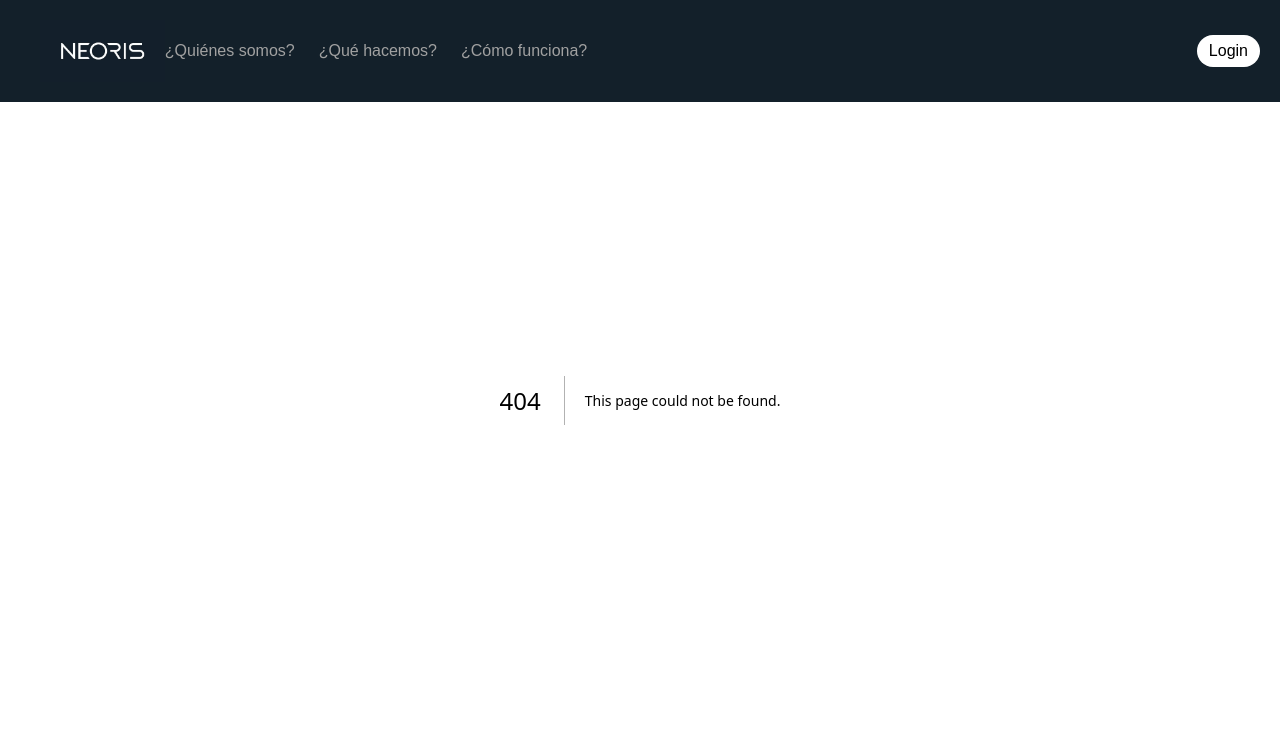
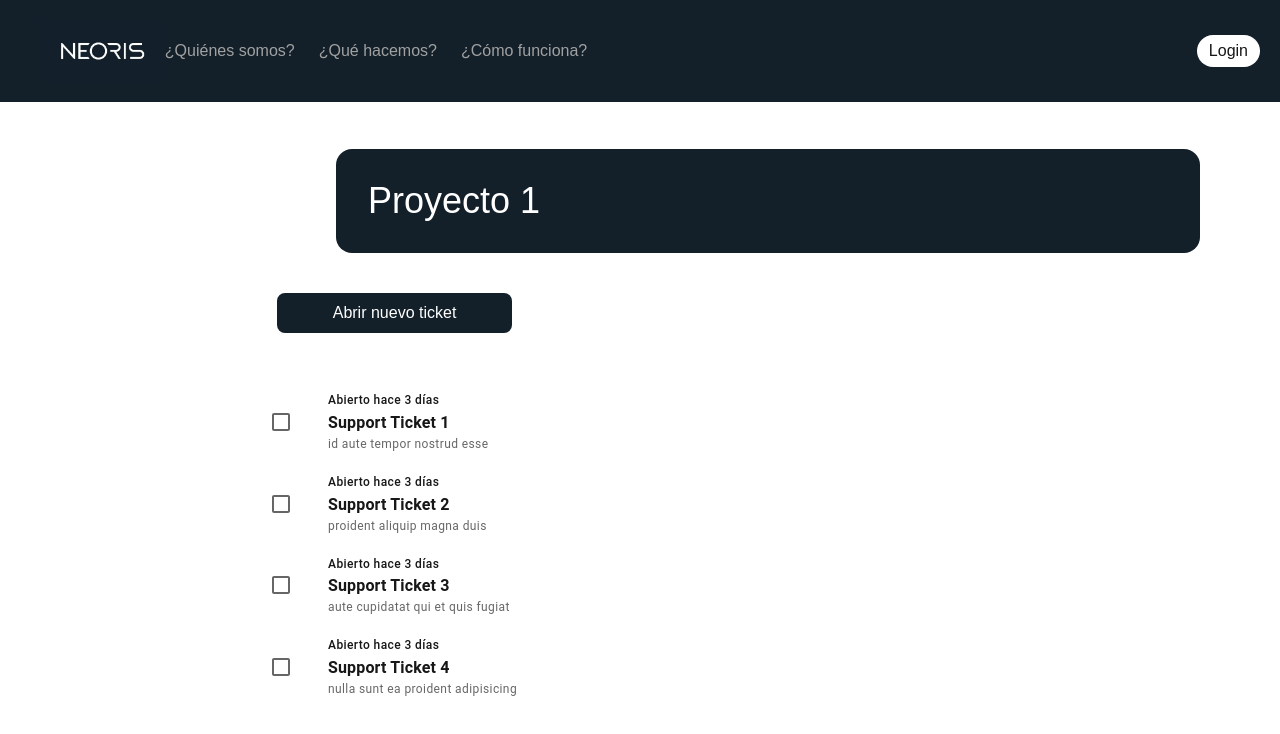
Before and after one commit to Fuerza-Leona/callsight, a Next.js app: page /tickets in a window 1280 px wide. Before the commit this address had no page. Shown: the top 734 px of the page. Built offline with nearby package versions, Linux system fonts and the light colour scheme.

Commit message:
initial commit

```diff
--- a/package.json
+++ b/package.json
@@ -12,7 +12,7 @@
     "@emotion/react": "^11.14.0",
     "@emotion/styled": "^11.14.0",
     "@mui/icons-material": "^6.4.9",
-    "@mui/material": "^6.4.10",
+    "@mui/material": "^7.0.2",
     "@mui/x-charts": "^7.28.0",
     "@mui/x-date-pickers": "^7.27.3",
     "@tailwindcss/postcss": "^4.0.12",
--- /dev/null
+++ b/src/app/(tickets)/tickets/page.tsx
@@ -0,0 +1,34 @@
+import SelectableCheckboxList from '@/components/SelectableCheckboxList'
+import React from 'react'
+
+const Tickets = () => {
+  const ticketItems = [
+    { id: 1, label: 'Support Ticket 1', daysOpen: 3, text: "id aute tempor nostrud esse" },
+    { id: 2, label: 'Support Ticket 2', daysOpen: 3, text: "proident aliquip magna duis" },
+    { id: 5, label: 'Support Ticket 3', daysOpen: 3, text: "aute cupidatat qui et quis fugiat" },
+    { id: 3, label: 'Support Ticket 4', daysOpen: 3, text: "nulla sunt ea proident adipisicing" },
+  ];
+
+  return (
+    <div className="md:relative absolute w-full min-h-screen flex flex-col justify-center lg:pl-[256px] pt-[140px] md:pt-28 lg:pt-[65px]">
+        <div className="w-full text-start">
+          <div className="text-white text-4xl text-start">
+            <p className="bg-[#13202A] rounded-2xl mx-20 p-8">Proyecto 1</p>
+          </div>
+      </div>
+      <div className='w-full flex'>
+        <div className='flex flex-col justify-center text-center items-center'>
+          <button className='bg-[#13202A] rounded-lg text-white py-2 px-14 my-10'>
+            Abrir nuevo ticket
+          </button>
+          <SelectableCheckboxList items={ticketItems} />
+        </div>
+        <div className='flex flex-col'>
+
+        </div>
+      </div>
+    </div>
+  )
+}
+
+export default Tickets
--- /dev/null
+++ b/src/components/SelectableCheckboxList.tsx
@@ -0,0 +1,116 @@
+'use client'
+import * as React from 'react';
+import Box from '@mui/material/Box';
+import List from '@mui/material/List';
+import ListItem from '@mui/material/ListItem';
+import ListItemButton from '@mui/material/ListItemButton';
+import ListItemIcon from '@mui/material/ListItemIcon';
+import ListItemText from '@mui/material/ListItemText';
+import Checkbox from '@mui/material/Checkbox';
+import { Typography } from '@mui/material';
+
+type ItemData = {
+  id: number;
+  label: string;
+  daysOpen: number;
+  text: string;
+};
+
+type Props = {
+  items: ItemData[];
+};
+
+export default function SelectableCheckboxList({ items }: Props) {
+  const [selectedIndex, setSelectedIndex] = React.useState<number | null>(null);
+  const [checked, setChecked] = React.useState<number[]>([]);
+
+  const handleSelect = (index: number) => {
+    setSelectedIndex(index);
+  };
+
+  const handleToggle = (id: number) => {
+    const currentIndex = checked.indexOf(id);
+    const newChecked = [...checked];
+
+    if (currentIndex === -1) {
+      newChecked.push(id);
+    } else {
+      newChecked.splice(currentIndex, 1);
+    }
+
+    setChecked(newChecked);
+  };
+
+  return (
+    <Box sx={{ width: '100%', maxWidth: 360, bgcolor: 'background.paper' }}>
+      <List>
+        {items.map((item, index) => {
+          const labelId = `checkbox-list-label-${item.id}`;
+
+          return (
+            <ListItem
+              key={item.id}
+              disablePadding
+            >
+              <ListItemButton
+                selected={selectedIndex === index}
+                onClick={() => handleSelect(index)}
+                dense
+                sx={{
+                  '&.Mui-selected': {
+                    bgcolor: '#F6CF3C',
+                    '&:hover': {
+                      bgcolor: '#F6C000',
+                    },
+                  },
+                }}
+              >
+                <ListItemIcon>
+                  <Checkbox
+                    edge="start"
+                    checked={checked.includes(item.id)}
+                    tabIndex={-1}
+                    disableRipple
+                    onClick={(e) => {
+                      e.stopPropagation();
+                      handleToggle(item.id);
+                    }}
+                    slotProps={{
+                      input: {
+                        'aria-labelledby': labelId,
+                      },
+                    }}
+                    sx={{
+                      color: '',
+                      '&.Mui-checked': {
+                        color: '#4D4637',
+                      },
+                    }}
+                  />
+                </ListItemIcon>
+                <div className="flex flex-col">
+                  <ListItemText
+                    id={labelId}
+                    primary={
+                      <>
+                        <Typography variant="caption" fontWeight={500}>
+                          {`Abierto hace ${item.daysOpen} días`}
+                        </Typography>
+                        <Typography variant="body1" fontWeight={700} component="div">
+                          {item.label}
+                        </Typography>
+                        <Typography variant="caption" color="text.secondary" component="div">
+                          {item.text}
+                        </Typography>
+                      </>
+                    }
+                  />
+                </div>
+              </ListItemButton>
+            </ListItem>
+          );
+        })}
+      </List>
+    </Box>
+  );
+}
```
Also changed, not shown: 1 other file (tests, documents, lock files or other folders).
